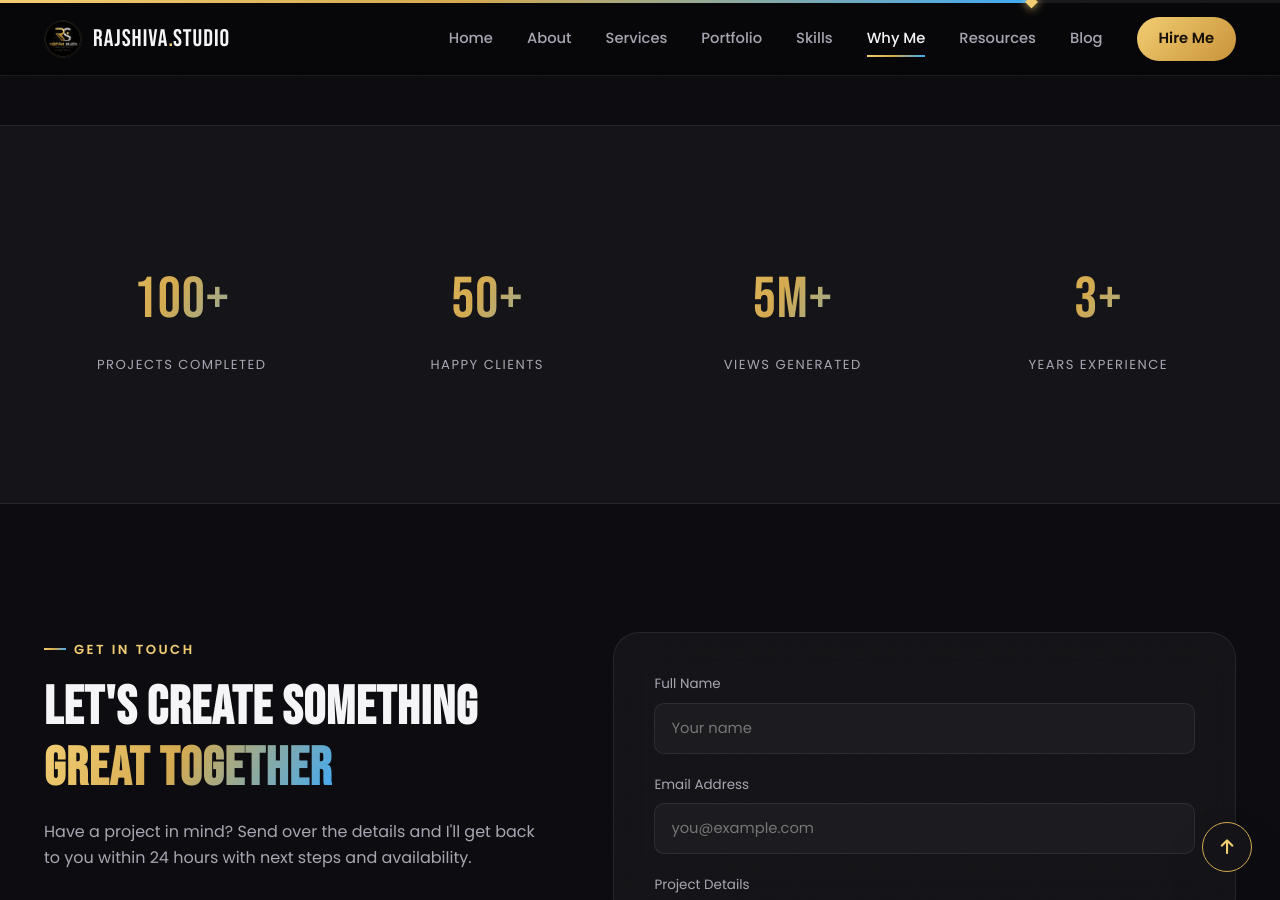
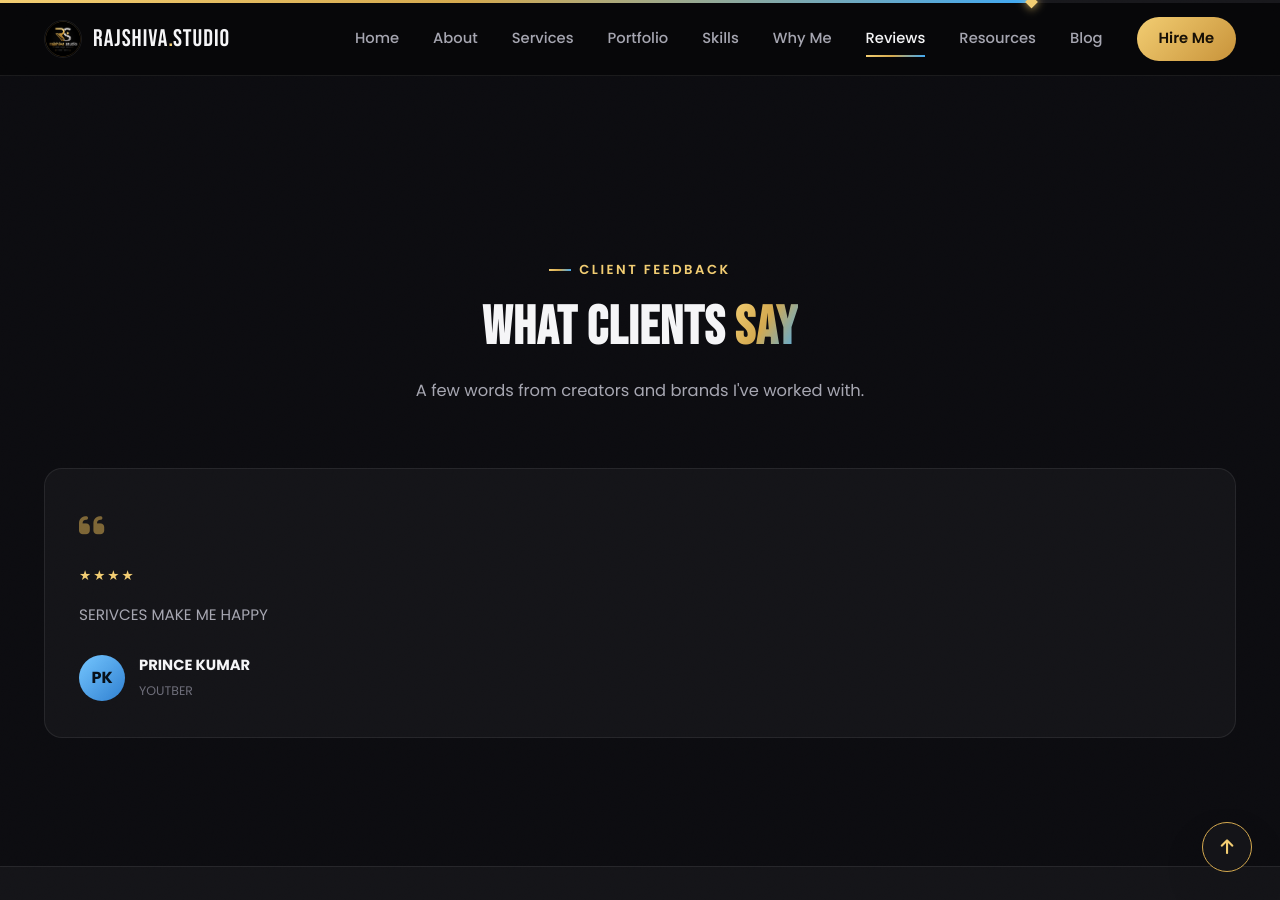
Before and after one commit to princeraj3377/rajshivastudio, a Jekyll site: the page built from index.html, in a window 1280 px wide and 900 px high, scrolled down 6788 px. Built offline with Jekyll 4.4.1, drawn with Linux system fonts in a browser that asks for light colours; some of the changed lines change nothing that is shown.

Commit message:
Update _data/testimonials.yml (via Pages CMS)

```diff
--- a/_data/testimonials.yml
+++ b/_data/testimonials.yml
@@ -1,6 +1,5 @@
-# CLIENT REVIEWS — managed from the panel: "Client Reviews"
-#
-# Reviews arrive by email from the review form (/review.html).
-# To approve one: add it here (or via the panel) and it goes live.
-# Empty list = the whole Reviews section stays hidden.
-testimonials: []
+testimonials:
+  - name: PRINCE KUMAR
+    role: "YOUTBER "
+    rating: 4
+    text: SERIVCES MAKE ME HAPPY
```
